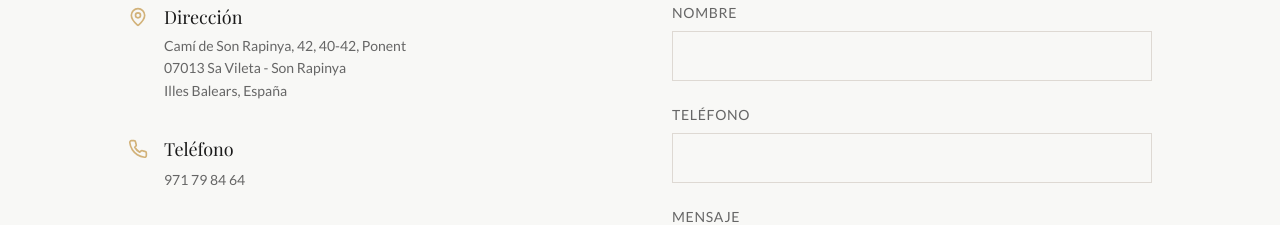
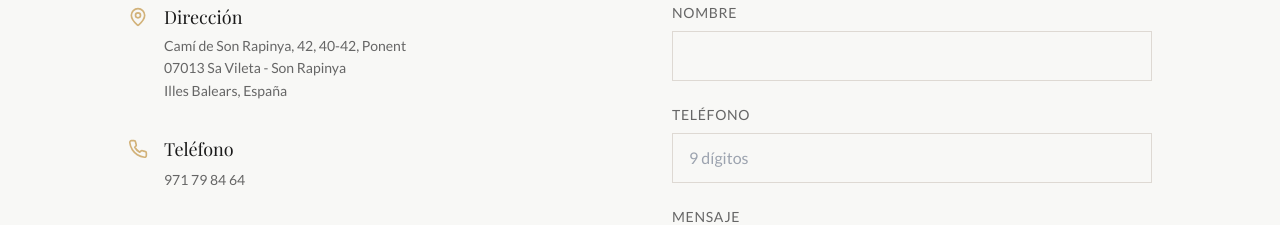
Before and after one commit to Starlitos/Pelu, a React (Vite) app: page / in a window 1280 px wide. Shown: the part 4640-4865 px from the top of the page. Built offline with nearby package versions, Linux system fonts and the light colour scheme; the HTML template or start-up script is replaced by a standard one; a web font is replaced by a local one.

Commit message:
formulario conectado

```diff
--- a/src/components/Contact.tsx
+++ b/src/components/Contact.tsx
@@ -6,9 +6,35 @@ const Contact = () => {
   const [form, setForm] = useState({ name: "", phone: "", message: "" });
   const [isSubmitted, setIsSubmitted] = useState(false);
   const [isSubmitting, setIsSubmitting] = useState(false);
+  const [phoneError, setPhoneError] = useState("");
+
+  const validatePhone = (phone: string) => {
+    const phoneDigits = phone.replace(/\D/g, ''); // Remove all non-digit characters
+    if (phoneDigits.length === 0) {
+      setPhoneError("");
+      return true;
+    } else if (phoneDigits.length !== 9) {
+      setPhoneError("El teléfono debe tener exactamente 9 dígitos");
+      return false;
+    } else {
+      setPhoneError("");
+      return true;
+    }
+  };
+
+  const handlePhoneChange = (e: React.ChangeEvent<HTMLInputElement>) => {
+    const value = e.target.value;
+    setForm({ ...form, phone: value });
+    validatePhone(value);
+  };
 
   const handleSubmit = async (e: React.FormEvent) => {
     e.preventDefault();
+
+    if (!validatePhone(form.phone)) {
+      return;
+    }
+
     setIsSubmitting(true);
 
     try {
@@ -25,6 +51,7 @@ const Contact = () => {
       if (response.ok) {
         setIsSubmitted(true);
         setForm({ name: "", phone: "", message: "" });
+        setPhoneError("");
       } else {
         throw new Error("Error al enviar el formulario");
       }
@@ -192,9 +219,18 @@ const Contact = () => {
                 name="Telefono"
                 required
                 value={form.phone}
-                onChange={(e) => setForm({ ...form, phone: e.target.value })}
-                className="w-full border border-border bg-background px-4 py-3 text-foreground focus:border-salon-sand focus:outline-none transition-colors"
+                onChange={handlePhoneChange}
+                className={`w-full border bg-background px-4 py-3 text-foreground focus:outline-none transition-colors resize-none ${
+                  phoneError
+                    ? 'border-red-500 focus:border-red-500'
+                    : 'border-border focus:border-salon-sand'
+                }`}
+                placeholder="9 dígitos"
+                maxLength={12}
               />
+              {phoneError && (
+                <p className="text-red-500 text-sm mt-2">{phoneError}</p>
+              )}
             </div>
             <div>
               <label className="block text-sm tracking-wider uppercase text-muted-foreground mb-2">Mensaje</label>
```
